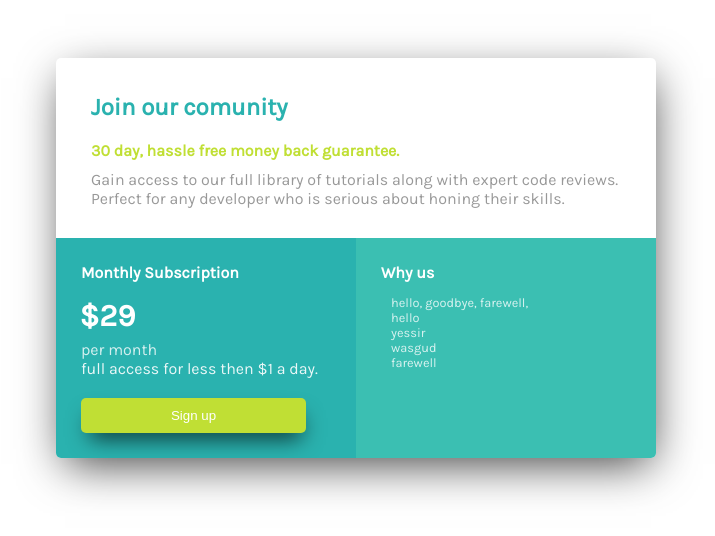
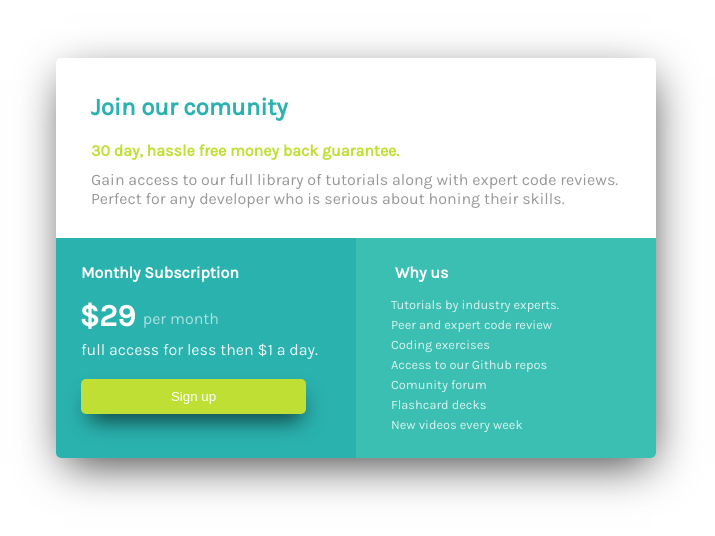
Before and after one commit to frajrgj/frontend-mentor-challenge., a plain HTML site: page index.html in a window 1280 px wide. Shown: the whole page, without its empty margins (2-717 px from the left). Drawn offline with Linux system fonts and the light colour scheme.

Commit message:
Update index.html

```diff
--- a/index.html
+++ b/index.html
@@ -20,10 +20,10 @@
            <h4 id=spec>Monthly Subscription</h4>
         <div id = 'perMonth'>
             <div id = 'price-cont'>
-          <h2 id = 'price'>$29</h2>
+          <h2>$29</h2>
         </div>
-             <div>
-           <p id = 'pop'>per month</p>
+             <div id = "pMonth">
+           <p>per month</p>
          </div>
         <p id = 'tuo'>full access for less then $1 a day. </p>
           <button>Sign up</button>
@@ -31,24 +31,28 @@
 
 
       </div><div id = 'whyUs'>
-     <h4>Why us</h4>
+     <h4 id = 'oop'>Why us</h4>
 
      <ul id = 'sugma'>
-       <li>
-         hello,
-         goodbye,
-         farewell,
+       <li id = 'upma'>
+         Tutorials by industry experts.
 
 
        </li>
-       <li>hello </li>
-       <li>yessir</li>
-       <li> wasgud</li>
-       <li>farewell</li>
+       <li id = 'yassop'>Peer and expert code review </li>
+       <li id = 'ussop'>Coding exercises</li>
+       <li id = 'goodds'> Access to our Github repos</li>
+       <li id = 'heklo'>Comunity forum</li>
+       <li id = 'over'>Flashcard decks</li>
+       <li id = 'under'>New videos every week</li>
      </ul>
 
       </div>
   </div>
 </div>
+
+
+
+
 </body>
 </html>
```
